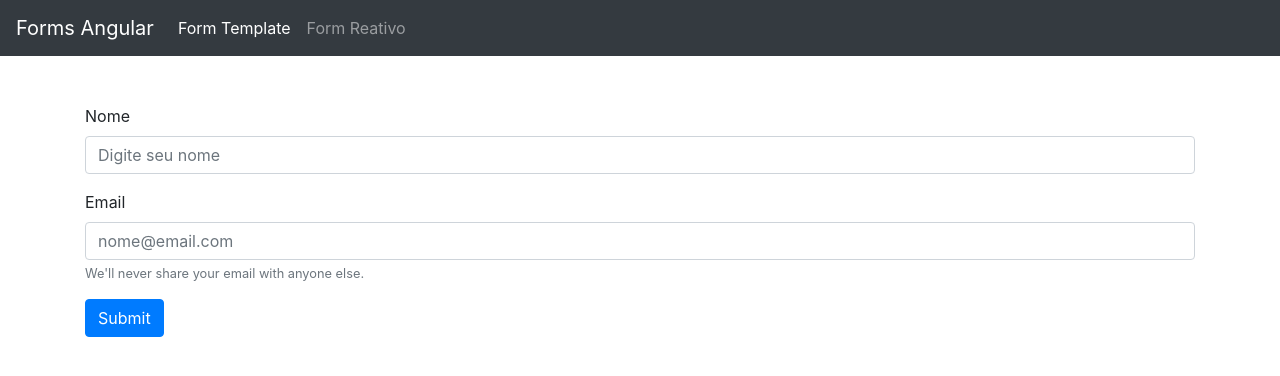
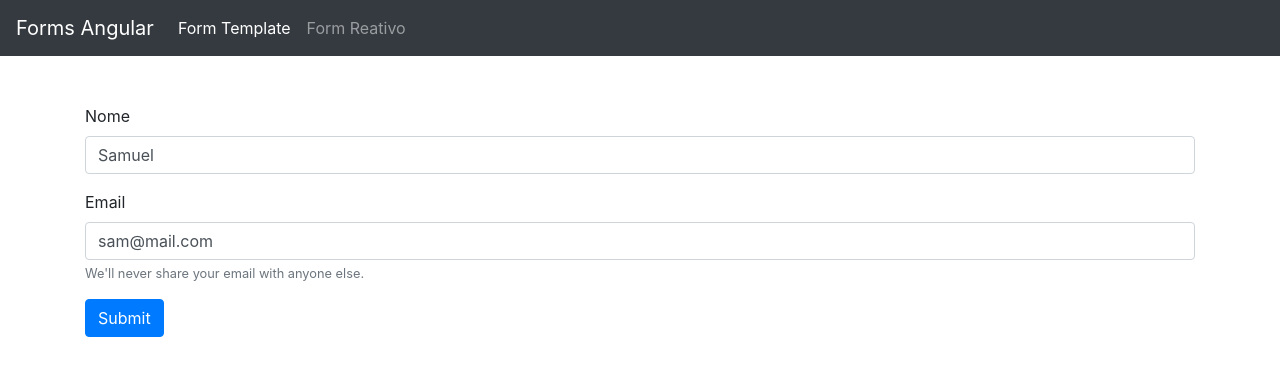
Before and after one commit to MucaBordini/curso-angular-forms, an Angular app: page /templateForm in a window 1280 px wide. Shown: the top 376 px of the page. Built offline with nearby package versions, Linux system fonts and the light colour scheme.

Commit message:
Inicializando valores com ngModel

```diff
--- a/src/app/template-form/template-form.component.html
+++ b/src/app/template-form/template-form.component.html
@@ -2,11 +2,11 @@
 <form #f="ngForm" (ngSubmit)="onSubmit(f)">
   <div class="form-group">
     <label for="nome">Nome</label>
-    <input name="nome" type="text" class="form-control" id="nome" placeholder="Digite seu nome" ngModel>
+    <input name="nome" type="text" class="form-control" id="nome" placeholder="Digite seu nome" [(ngModel)]="usuario.nome">
   </div>
   <div class="form-group">
     <label for="exampleInputEmail1">Email</label>
-    <input name="email" type="email" class="form-control" id="exampleInputEmail1" aria-describedby="emailHelp" placeholder="nome@email.com" ngModel>
+    <input name="email" type="email" class="form-control" id="exampleInputEmail1" aria-describedby="emailHelp" placeholder="nome@email.com" [(ngModel)]="usuario.email">
     <small id="emailHelp" class="form-text text-muted">We'll never share your email with anyone else.</small>
   </div>
   <button type="submit" class="btn btn-primary">Submit</button>
--- a/src/app/template-form/template-form.component.ts
+++ b/src/app/template-form/template-form.component.ts
@@ -7,8 +7,14 @@ import { Component, OnInit } from '@angular/core';
 })
 export class TemplateFormComponent implements OnInit {
 
+  usuario: any = {
+    nome: 'Samuel',
+    email: 'sam@mail.com'
+  }
+
   onSubmit(form){
     console.log(form);
+    console.log(this.usuario);
   }
 
   constructor() { }
```
